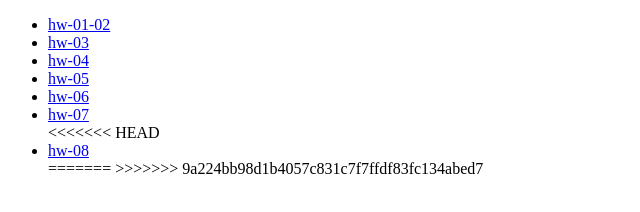
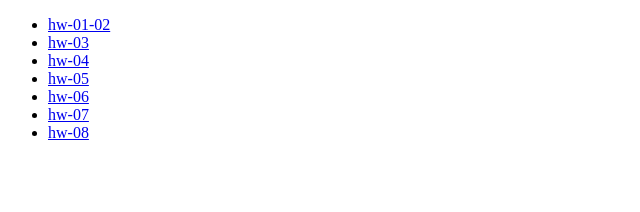
Before and after one commit to relconnect/goit-fe-course, a plain HTML site: page index.html in a window 1280 px wide. Shown: the whole page, without its empty margins (0-640 px from the left). Drawn offline with Linux system fonts and the light colour scheme.

Commit message:
Update index.html

```diff
--- a/index.html
+++ b/index.html
@@ -14,10 +14,8 @@
         <li><a href="hw-05">hw-05</a></li>
         <li><a href="hw-06">hw-06</a></li>
         <li><a href="hw-07">hw-07</a></li>
-<<<<<<< HEAD
         <li><a href="hw-08">hw-08</a></li>
-=======
->>>>>>> 9a224bb98d1b4057c831c7f7ffdf83fc134abed7
+
     </ul>
 </body>
 </html>
```
